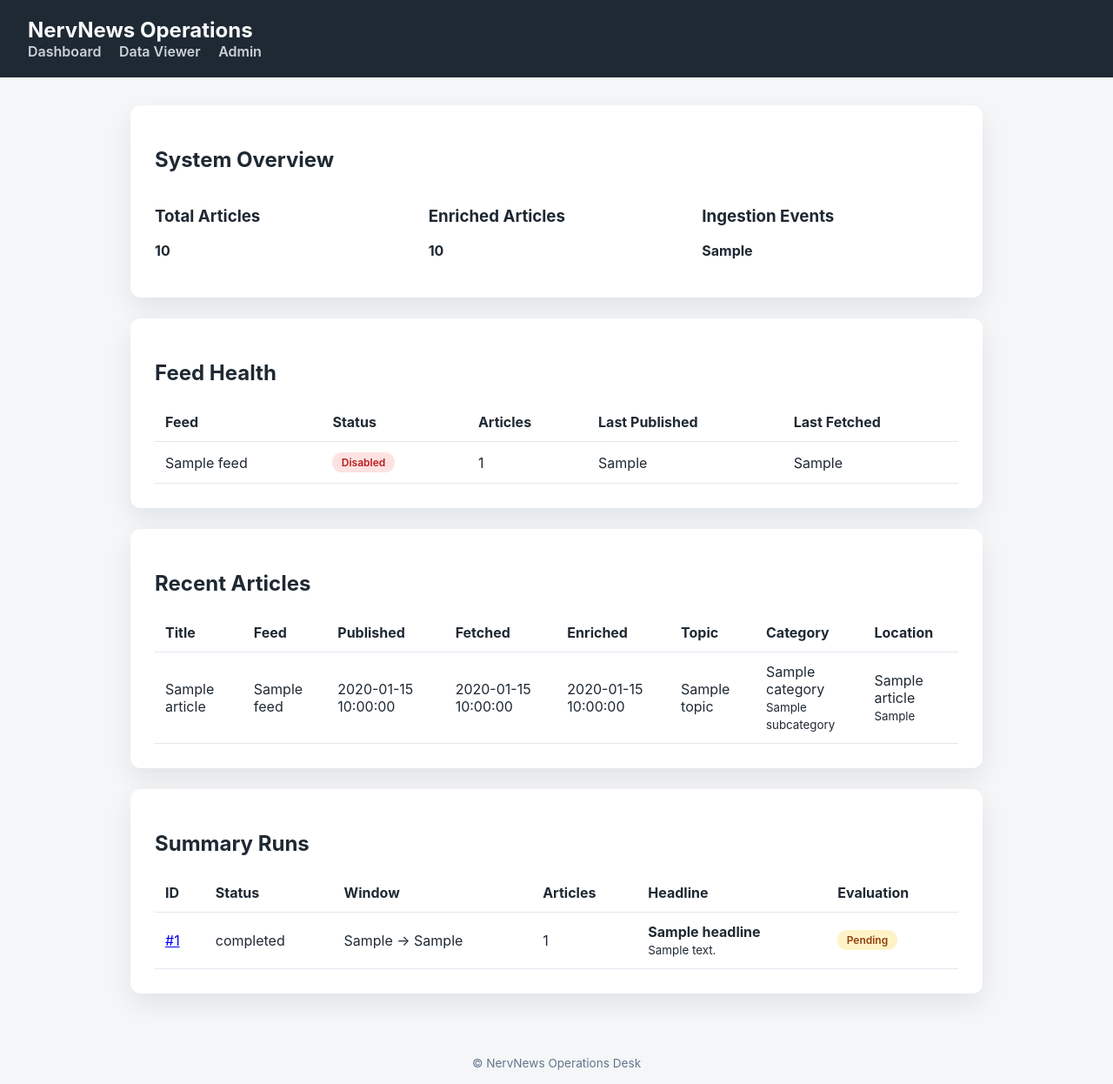
After one commit to kevinkinnett/NervNews, a FastAPI app: template src/web/templates/data_viewer.html in a window 1280 px wide. The commit adds this page. Shown: the whole page at 87% size. Run offline with FastAPI, Linux system fonts and the light colour scheme; the template is opened without the code that fills it: most values are stand-ins (such as "Sample title", 1, 10 or a date in 2020).

Commit message:
Add data viewer page to dashboard

```diff
--- a/src/web/app.py
+++ b/src/web/app.py
@@ -7,7 +7,7 @@ from fastapi import FastAPI
 from fastapi.templating import Jinja2Templates
 from sqlalchemy.orm import Session, sessionmaker
 
-from .routes import admin, dashboard
+from .routes import admin, dashboard, data_viewer
 
 
 TEMPLATES_DIR = Path(__file__).resolve().parent / "templates"
@@ -21,6 +21,7 @@ def create_app(session_factory: sessionmaker[Session]) -> FastAPI:
     app.state.templates = Jinja2Templates(directory=str(TEMPLATES_DIR))
 
     app.include_router(dashboard.router)
+    app.include_router(data_viewer.router)
     app.include_router(admin.router, prefix="/admin")
 
     return app
--- a/src/web/routes/__init__.py
+++ b/src/web/routes/__init__.py
@@ -1,3 +1,3 @@
-from . import admin, dashboard
+from . import admin, dashboard, data_viewer
 
-__all__ = ["admin", "dashboard"]
+__all__ = ["admin", "dashboard", "data_viewer"]
--- /dev/null
+++ b/src/web/routes/data_viewer.py
@@ -0,0 +1,106 @@
+"""Data viewer routes for operational insight."""
+from __future__ import annotations
+
+import json
+from typing import Any, Dict, List, Optional
+
+from fastapi import APIRouter, Depends, Request
+from fastapi.responses import HTMLResponse
+from sqlalchemy import func
+from sqlalchemy.orm import Session
+
+from src.db.models import Article, ArticleIngestionLog, Feed, Summary
+from src.web.dependencies import get_session, get_templates
+
+router = APIRouter()
+
+
+def _parse_summary_payload(summary: Optional[Summary]) -> Dict[str, Any]:
+    payload = {"headline": "", "summary": ""}
+    if summary is None or not summary.final_json:
+        return payload
+    try:
+        data = json.loads(summary.final_json)
+    except json.JSONDecodeError:
+        return payload
+    payload["headline"] = data.get("headline", "")
+    payload["summary"] = data.get("summary", "")
+    return payload
+
+
+def _article_count(summary: Summary) -> int:
+    try:
+        data = json.loads(summary.article_ids_json or "[]")
+        if isinstance(data, list):
+            return len(data)
+    except json.JSONDecodeError:
+        return 0
+    return 0
+
+
+@router.get("/data", response_class=HTMLResponse)
+def data_overview(
+    request: Request,
+    session: Session = Depends(get_session),
+):
+    templates = get_templates(request)
+
+    article_total = session.query(func.count(Article.id)).scalar() or 0
+    enriched_total = (
+        session.query(func.count(Article.id))
+        .filter(Article.enriched_at.isnot(None))
+        .scalar()
+        or 0
+    )
+    ingestion_events = session.query(func.count(ArticleIngestionLog.id)).scalar() or 0
+
+    feed_rows = (
+        session.query(
+            Feed,
+            func.count(Article.id).label("article_count"),
+            func.max(Article.published_at).label("last_published_at"),
+            func.max(Article.fetched_at).label("last_fetched_at"),
+        )
+        .outerjoin(Article, Feed.id == Article.feed_id)
+        .group_by(Feed.id)
+        .order_by(Feed.name.asc())
+        .all()
+    )
+
+    recent_articles: List[Article] = (
+        session.query(Article)
+        .order_by(Article.fetched_at.desc())
+        .limit(25)
+        .all()
+    )
+
+    recent_summaries: List[Summary] = (
+        session.query(Summary)
+        .order_by(Summary.created_at.desc())
+        .limit(10)
+        .all()
+    )
+
+    context = {
+        "request": request,
+        "stats": {
+            "article_total": article_total,
+            "enriched_total": enriched_total,
+            "ingestion_events": ingestion_events,
+        },
+        "feed_rows": feed_rows,
+        "recent_articles": recent_articles,
+        "recent_summaries": [
+            {
+                "summary": summary,
+                "article_count": _article_count(summary),
+                "payload": _parse_summary_payload(summary),
+                "has_evaluation": bool(summary.evaluation),
+            }
+            for summary in recent_summaries
+        ],
+    }
+    return templates.TemplateResponse("data_viewer.html", context)
+
+
+__all__ = ["router"]
--- a/src/web/templates/base.html
+++ b/src/web/templates/base.html
@@ -128,6 +128,7 @@
     <h1>NervNews Operations</h1>
     <nav>
         <a href="/">Dashboard</a>
+        <a href="/data">Data Viewer</a>
         <a href="/admin">Admin</a>
     </nav>
 </header>
--- /dev/null
+++ b/src/web/templates/data_viewer.html
@@ -0,0 +1,164 @@
+{% extends "base.html" %}
+
+{% block content %}
+<section class="card">
+    <h2>System Overview</h2>
+    <div class="grid two">
+        <div>
+            <h3>Total Articles</h3>
+            <p><strong>{{ stats.article_total }}</strong></p>
+        </div>
+        <div>
+            <h3>Enriched Articles</h3>
+            <p><strong>{{ stats.enriched_total }}</strong></p>
+        </div>
+        <div>
+            <h3>Ingestion Events</h3>
+            <p><strong>{{ stats.ingestion_events }}</strong></p>
+        </div>
+    </div>
+</section>
+
+<section class="card">
+    <h2>Feed Health</h2>
+    <table>
+        <thead>
+            <tr>
+                <th>Feed</th>
+                <th>Status</th>
+                <th>Articles</th>
+                <th>Last Published</th>
+                <th>Last Fetched</th>
+            </tr>
+        </thead>
+        <tbody>
+            {% for feed, article_count, last_published, last_fetched in feed_rows %}
+            <tr>
+                <td>{{ feed.name }}</td>
+                <td>
+                    {% if feed.enabled %}
+                    <span class="badge badge-low">Active</span>
+                    {% else %}
+                    <span class="badge badge-high">Disabled</span>
+                    {% endif %}
+                </td>
+                <td>{{ article_count }}</td>
+                <td>{{ last_published or "–" }}</td>
+                <td>{{ last_fetched or "–" }}</td>
+            </tr>
+            {% else %}
+            <tr>
+                <td colspan="5">No feeds configured.</td>
+            </tr>
+            {% endfor %}
+        </tbody>
+    </table>
+</section>
+
+<section class="card">
+    <h2>Recent Articles</h2>
+    <table>
+        <thead>
+            <tr>
+                <th>Title</th>
+                <th>Feed</th>
+                <th>Published</th>
+                <th>Fetched</th>
+                <th>Enriched</th>
+                <th>Topic</th>
+                <th>Category</th>
+                <th>Location</th>
+            </tr>
+        </thead>
+        <tbody>
+            {% for article in recent_articles %}
+            <tr>
+                <td>{{ article.title or "(untitled)" }}</td>
+                <td>{{ article.feed.name if article.feed else "–" }}</td>
+                <td>{{ article.published_at or "–" }}</td>
+                <td>{{ article.fetched_at or "–" }}</td>
+                <td>{% if article.enriched_at %}{{ article.enriched_at }}{% else %}–{% endif %}</td>
+                <td>
+                    {% if article.topic %}
+                        {{ article.topic }}
+                        {% if article.topic_confidence %}
+                            <span class="badge badge-medium">{{ '%.0f'|format(article.topic_confidence * 100) }}%</span>
+                        {% endif %}
+                    {% else %}
+                        –
+                    {% endif %}
+                </td>
+                <td>
+                    {% if article.category %}
+                        {{ article.category }}
+                        {% if article.subcategory %}<br/><small>{{ article.subcategory }}</small>{% endif %}
+                    {% else %}
+                        –
+                    {% endif %}
+                </td>
+                <td>
+                    {% if article.location_name %}
+                        {{ article.location_name }}
+                        {% if article.location_country %}
+                            <br/><small>{{ article.location_country }}</small>
+                        {% endif %}
+                    {% else %}
+                        –
+                    {% endif %}
+                </td>
+            </tr>
+            {% else %}
+            <tr>
+                <td colspan="8">No articles available.</td>
+            </tr>
+            {% endfor %}
+        </tbody>
+    </table>
+</section>
+
+<section class="card">
+    <h2>Summary Runs</h2>
+    <table>
+        <thead>
+            <tr>
+                <th>ID</th>
+                <th>Status</th>
+                <th>Window</th>
+                <th>Articles</th>
+                <th>Headline</th>
+                <th>Evaluation</th>
+            </tr>
+        </thead>
+        <tbody>
+            {% for entry in recent_summaries %}
+            <tr>
+                <td><a href="/summaries/{{ entry.summary.id }}">#{{ entry.summary.id }}</a></td>
+                <td>{{ entry.summary.status }}</td>
+                <td>{{ entry.summary.window_start }} → {{ entry.summary.window_end }}</td>
+                <td>{{ entry.article_count }}</td>
+                <td>
+                    {% if entry.payload.headline %}
+                        <strong>{{ entry.payload.headline }}</strong>
+                        <br/>
+                        <small>{{ entry.payload.summary }}</small>
+                    {% else %}
+                        –
+                    {% endif %}
+                </td>
+                <td>
+                    {% if entry.has_evaluation %}
+                        <span class="badge badge-low">Available</span>
+                    {% else %}
+                        <span class="badge badge-medium">Pending</span>
+                    {% endif %}
+                </td>
+            </tr>
+            {% else %}
+            <tr>
+                <td colspan="6">No summaries have been generated yet.</td>
+            </tr>
+            {% endfor %}
+        </tbody>
+    </table>
+</section>
+{% endblock %}
```
